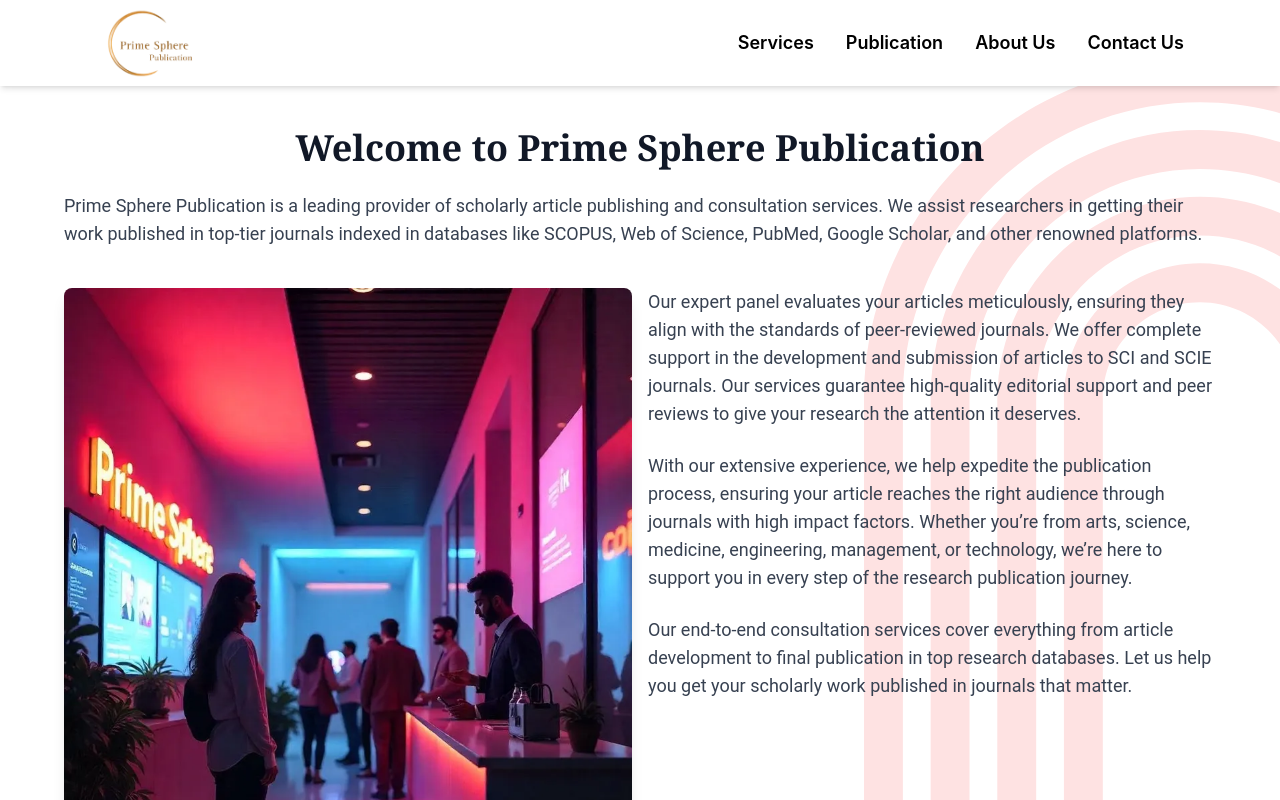
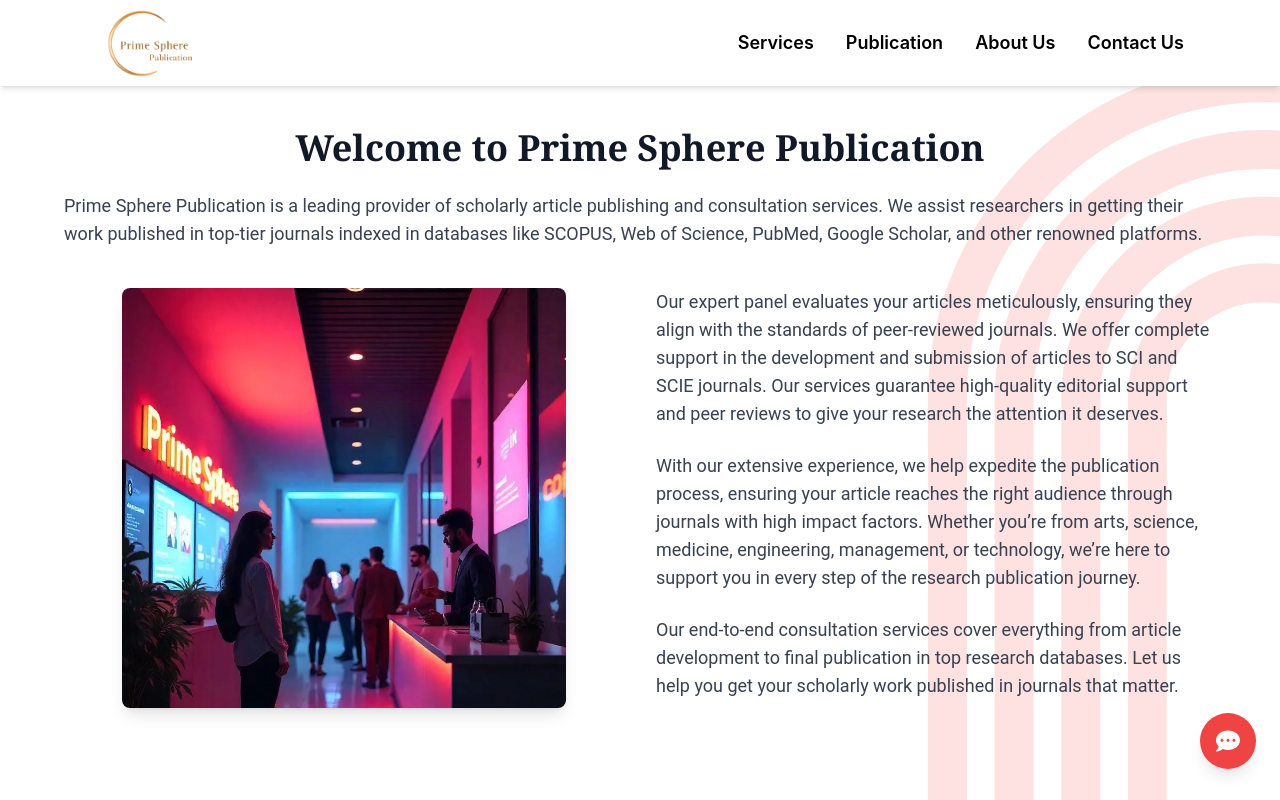
Before and after one commit to rohanh007/primespherepublication, a React (Create React App) app: page /about-publication in a window 1280 px wide. Shown: the top 800 px of the page. Built offline with nearby package versions, Linux system fonts and the light colour scheme.

Commit message:
develope assistant component and made some final changes

```diff
--- a/src/App.js
+++ b/src/App.js
@@ -18,6 +18,7 @@
 import PrivacyPolicy from './Components/Publications/PrivacyPolicy.jsx';
 import RefundPolicy from './Components/Publications/RefundPolicy.jsx';
 import JournalDetail from './Components/Publications/JournalDetail.jsx';
+import Assistant from './Components/FixedContact/Assistant.jsx';
 
 function App() {
   return (
@@ -42,6 +43,7 @@
          {/* journal details route  */}
         <Route path="/journal/:id" element={<JournalDetail/>} />
       </Routes>
+      <Assistant/>
       <Footer/>
       </BrowserRouter>
 
--- a/src/Components/Aboutus/Aboutus.jsx
+++ b/src/Components/Aboutus/Aboutus.jsx
@@ -6,7 +6,7 @@
 const Aboutus = () => {
     return (
         <div className=" w-full ">
-            <div className="flex flex-col md:flex-row items-center  md:justify-center h-auto md:h-[70vh] bg-red-50 pb-14 md:pb-0 md:pt-14 pt-28 px-6 custom:px-16 relative overflow-hidden">
+            <div className="flex flex-col md:flex-row items-center  md:justify-center h-auto md:h-[70vh] bg-red-50 pb-14 md:pb-0 md:pt-14 pt-28  px-6 custom:px-16 relative overflow-hidden">
                 <div className="flex flex-col max-w-full md:max-w-[60%] relative z-20 ">
                     <div className='py-2 border-l-8 border-l-red-600 pl-4 mb-3'>
                         <h1 className=" text-2xl md:text-4xl font-bold text-black font-serif">About us</h1>
@@ -16,8 +16,8 @@
                     </p>
                 </div>
 
-                <div className="max-w-full md:max-w-[40%] relative z-20 pt-4 flex justify-center p-6">
-                    <img src='/Aboutus/aboutuspage.webp' className="flex-1" />
+                <div className="max-w-full md:max-w-[40%] relative z-20 pt-14 flex justify-center p-6">
+                    <img src='/Aboutus/aboutuspage.webp'  loading="lazy" alt="about us"  className="flex-1 "  />
                 </div>
 
                 <div className="absolute -right-[20%] top-10 h-[60vh] max-w-2xl z-10 hidden md:flex ">
--- a/src/Components/Aboutus/CommitteeMembers.jsx
+++ b/src/Components/Aboutus/CommitteeMembers.jsx
@@ -8,7 +8,7 @@
 Open communication with committee members is a cornerstone of our approach, enabling researchers to achieve exceptional results. The committee actively supports authors in selecting reference journals, refining manuscripts, and meeting indexing requirements. They also share resources, insights, and best practices worldwide through workshops, webinars, and conferences.
 
 The structure of the committee adapts to the nature of events, with roles such as Chair, Deputy Chair, and members assigned distinct responsibilities. Their primary focus is guiding authors to create robust research articles and assisting in the journal selection process, ensuring success at every step.`,
-    image: "/Aboutus/primespherecompanyai.webp", // Replace with the actual image path
+    image: "/Aboutus/primespherecompanyai.webp",
   };
 
   return (
@@ -20,6 +20,7 @@
         <div className="flex-shrink-0">
           <img
             src={content.image}
+            loading="lazy"
             alt={content.heading}
             className="w-full max-w-md rounded-lg shadow-lg"
           />
--- a/src/Components/Aboutus/DiversityInclusion.jsx
+++ b/src/Components/Aboutus/DiversityInclusion.jsx
@@ -23,6 +23,7 @@
                         src="/Aboutus/d&i.webp"
                         alt="Diversity and Inclusion"
                         className="w-full h-auto rounded-lg shadow-lg"
+                        loading="lazy"
                     />
                 </div>
             </div>
--- /dev/null
+++ b/src/Components/FixedContact/Assistant.jsx
@@ -0,0 +1,59 @@
+import React, { useState } from "react";
+import { FaWhatsapp, FaEnvelope, FaPhone, FaTimes, FaCommentDots } from "react-icons/fa";
+import { Link } from "react-router-dom";
+
+const Assistant = () => {
+  const [isOpen, setIsOpen] = useState(false);
+
+  const toggleAssistant = () => {
+    setIsOpen((prev) => !prev);
+  };
+
+  return (
+    <div className="fixed bottom-6 right-6 z-50">
+
+      <div
+        onClick={toggleAssistant}
+        className="animate-bounce bg-red-500 text-white rounded-full p-4 shadow-lg flex items-center justify-center cursor-pointer hover:bg-red-600 transition"
+      >
+        {isOpen ? <FaTimes size={24} /> : <FaCommentDots size={24} />}
+      </div>
+
+      {/* Communication Panel */}
+      {isOpen && (
+        <div className="absolute bottom-20 right-0 flex flex-col items-center gap-4">
+          {/* WhatsApp */}
+          <a
+            href="https://wa.me/+918275592369"
+            target="_blank"
+            rel="noopener noreferrer"
+            className="bg-green-500 text-white w-12 h-12 rounded-full flex items-center justify-center shadow-lg hover:bg-green-600 transition"
+            title="WhatsApp"
+          >
+            <FaWhatsapp size={24} />
+          </a>
+
+          {/* Email */}
+          <a
+            href="mailto:primespherepublication@gmail.com"
+            className="bg-blue-500 text-white w-12 h-12 rounded-full flex items-center justify-center shadow-lg hover:bg-blue-600 transition"
+            title="Email"
+          >
+            <FaEnvelope size={24} />
+          </a>
+
+          {/* Call */}
+          <a
+            href="tel:+918275592369"
+            className="bg-red-500 text-white w-12 h-12 rounded-full flex items-center justify-center shadow-lg hover:bg-red-600 transition"
+            title="Call"
+          >
+            <FaPhone size={24} />
+          </a>
+        </div>
+      )}
+    </div>
+  );
+};
+
+export default Assistant;
--- a/src/Components/Footer/Footer.jsx
+++ b/src/Components/Footer/Footer.jsx
@@ -28,7 +28,7 @@
       <div class="container flex flex-col md:flex-row items-center justify-between px-8 custom:px-24 py-6">
         {/* <!-- Social media icons container --> */}
         <div class="mb-0 flex flex-row justify-center space-x-2">
-          <Link
+          {/* <Link
             href="#!"
             type="button"
             class="rounded-full hover:bg-red-500 hover:text-white bg-white p-3 uppercase leading-normal text-surface shadow-dark-3 shadow-black/30 transition duration-150 ease-in-out hover:shadow-dark-1 focus:shadow-dark-1 focus:outline-none focus:ring-0 active:shadow-1 dark:bg-neutral-700 dark:text-white"
@@ -60,7 +60,7 @@
                   d="M389.2 48h70.6L305.6 224.2 487 464H345L233.7 318.6 106.5 464H35.8L200.7 275.5 26.8 48H172.4L272.9 180.9 389.2 48zM364.4 421.8h39.1L151.1 88h-42L364.4 421.8z" />
               </svg>
             </span>
-          </Link>
+          </Link> */}
 
           {/* <Link
                         href="#!"
--- a/src/Components/Home/AboutUsPreview.jsx
+++ b/src/Components/Home/AboutUsPreview.jsx
@@ -13,7 +13,7 @@
                   <Link to='/aboutus' className="border border-red-500 rounded-lg bg-red-500 text-white max-w-[150px] text-center py-[4px] font-semibold my-2 font-sans">Know More</Link>
                 </div>
                 <div className="w-full lg:w-1/2 flex flex-col items-center ">
-                    <img className="custom:max-w-[450px] max-h-96 " src="/Home/aboutpreviewsmall.webp" />
+                    <img className="custom:max-w-[450px] max-h-96 " src="/Home/aboutpreviewsmall.webp" alt="prime sphere " loading="lazy" />
                 </div>
         </div>
     )
--- a/src/Components/Home/Home.jsx
+++ b/src/Components/Home/Home.jsx
@@ -10,7 +10,7 @@
   return (
     <div className="w-full h-auto relative scrollbar-hide">
       {/* <Navbar/> */}
-      <div className="flex flex-col gap-3 w-[80%] sm:w-[50%] absolute z-20 custom:top-[6%] top-[4%] lg:top-[10%]  left-[7%]">
+      <div className="flex flex-col gap-3 w-[80%] sm:w-[50%] absolute z-20 custom:top-[6%] top-[3%] lg:top-[12%]  left-[7%]">
         <div className="border-l-8 border-l-red-500 pl-5 py-3">
           <h1 className="text-2xl custom:text-4xl font-bold font-serif text-white">Prime Sphere Publication Services</h1>
         </div>
--- a/src/Components/Navbar/Navbar.jsx
+++ b/src/Components/Navbar/Navbar.jsx
@@ -7,11 +7,11 @@
     const [isActive, setActive] = useState(false);
     const [isDropdownActive, setDropdownActive] = useState(false);
 
-    // Handle dropdown close after 10 seconds
+
     const handleClose = () => {
         setTimeout(() => {
             setDropdownActive(false);
-        }, 10000); // Close the dropdown after 10 seconds
+        }, 7000);
     };
 
     return (
--- a/src/Components/Publications/AboutPublications.jsx
+++ b/src/Components/Publications/AboutPublications.jsx
@@ -2,8 +2,8 @@
     return(
         <div className=" py-16 md:px-16 px-8 pt-32 relative overflow-hidden">
 
-         <div className="absolute -right-[20%] top-10 h-[60vh] max-w-2xl z-10 hidden md:flex  ">
-                    <svg aria-hidden="true" width="707" height="943" viewBox="0 0 707 943" fill="none" xmlns="http://www.w3.org/2000/svg">
+         <div className="absolute  md:-right-[40%]  lg:-right-[25%] top-10 h-auto md:h-[50vh] max-w-2xl z-10 hidden md:flex  ">
+                    <svg aria-hidden="true" width="707"  height="943" viewBox="0 0 707 943" fill="none" xmlns="http://www.w3.org/2000/svg">
                         <path d="M353.5 251.337C297.028 251.337 251.248 297.133 251.248 353.625V943H210.347V353.625C210.347 274.536 274.439 210.422 353.5 210.422C432.561 210.422 496.653 274.536 496.653 353.625V943H455.752V353.625C455.752 297.133 409.972 251.337 353.5 251.337Z" class="fill-red-100"></path>
                         <path d="M353.5 181.196C258.304 181.196 181.132 258.395 181.132 353.625V943H140.231V353.625C140.231 235.798 235.715 140.281 353.5 140.281C471.285 140.281 566.769 235.798 566.769 353.625V943H525.868V353.625C525.868 258.395 448.696 181.196 353.5 181.196Z" class="fill-red-100"></path>
                         <path d="M353.5 111.056C219.58 111.056 111.017 219.658 111.017 353.625V943H70.1157V353.625C70.1157 197.061 196.991 70.1405 353.5 70.1405C510.009 70.1405 636.884 197.061 636.884 353.625V943H595.983V353.625C595.983 219.658 487.42 111.056 353.5 111.056Z" class="fill-red-100"></path>
@@ -22,17 +22,18 @@
           platforms.
         </p>
 
-        <div className="w-full flex flex-col md:flex-row gap-4">
+        <div className="w-full flex flex-col md:flex-row gap-8">
             <div className="w-full md:w-1/2">
-            <div className="flex justify-center mb-10">
+            <div className="flex justify-center mb-10 ">
           <img
             src="/Aboutus/committee.webp"
             alt="Publication Process"
-            className="rounded-lg shadow-lg max-w-full h-auto"
+            loading="lazy"
+            className="rounded-lg shadow-lg max-w-full max-h-[420px]"
           />
         </div>
             </div>
-        <div className="max-w-2xl   space-y-6 text-left w-full md:w-1/2">
+        <div className=" space-y-6 text-left w-full md:w-1/2">
           <p className="text-base font-sans sm:text-lg text-gray-700">
             Our expert panel evaluates your articles meticulously, ensuring they
             align with the standards of peer-reviewed journals. We offer complete
--- a/src/Components/Publications/JournalsList.jsx
+++ b/src/Components/Publications/JournalsList.jsx
@@ -30,7 +30,7 @@
   }, [query, journals]);
 
   return (
-    <div className="w-full px-4 sm:px-8 md:px-16 pt-20">
+    <div className="w-full px-4 sm:px-8 md:px-16 pt-28">
       {/* Search Bar */}
       <div className="relative flex items-center justify-center mb-6">
         <input
@@ -40,7 +40,7 @@
           onChange={(e) => setQuery(e.target.value)}
           className="w-full sm:w-[70%] lg:w-[50%] px-4 py-2 border border-gray-300 rounded-md focus:ring focus:ring-indigo-300 outline-none"
         />
-        <IoSearch className="absolute right-[10%] sm:right-[17%] lg:right-[25%] text-gray-500" size={24} />
+        <IoSearch className="absolute right-[5%] sm:right-[17%] lg:right-[27%] text-gray-500" size={24} />
       </div>
 
       {/* Journals Grid */}
--- a/src/Components/Services/Services.jsx
+++ b/src/Components/Services/Services.jsx
@@ -81,7 +81,7 @@
         <div className='py-2 border-l-8 border-l-red-600 pl-4 mb-2'>
           <h1 className="text-2xl sm:text-4xl font-bold text-white font-serif ">Our Services</h1>
         </div>
-        <p className="text-white font-sans tracking-wide  max-w-full sm:max-w-[80%] text-sm sm:text-[18px] text-left">
+        <p className="text-white font-sans tracking-wide  max-w-full sm:max-w-[70%] text-sm sm:text-[18px] text-left">
           Primesphere Publication offers a wide range of services, including research article publication, research guidance, conference proceedings, DOI services, Open Journal Systems (OJS), web development, digital marketing, copy editing, and formatting, among others. We are dedicated to providing professional solutions for researchers and collaborators.
         </p>
       </div>
```
